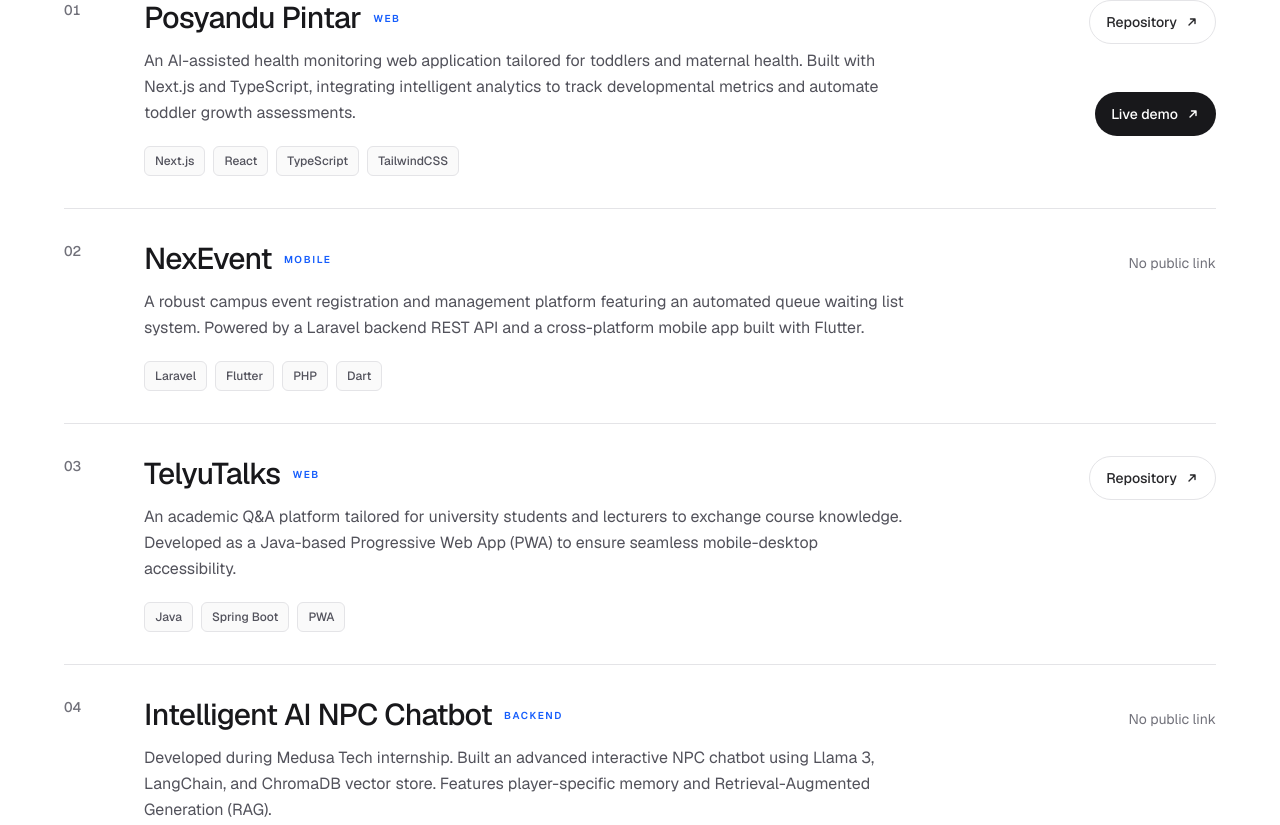
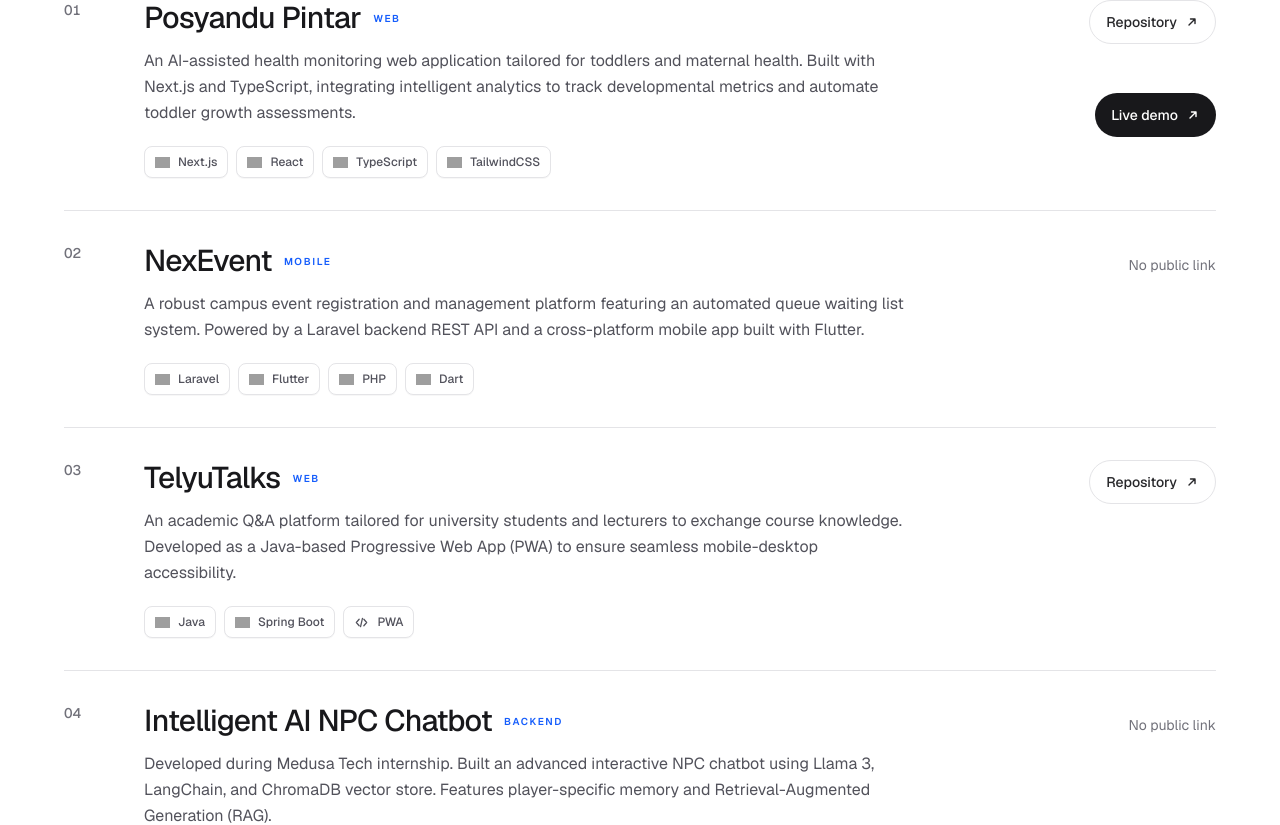
Before and after one commit to Tisee747/tisee-portfolio-v2, a Next.js app: page /projects in a window 1280 px wide. Shown: the part 478-1303 px from the top of the page. Built offline with nearby package versions, Linux system fonts and the light colour scheme; grey boxes are pictures that could not be loaded.

Commit message:
feat: add project technology icons

```diff
--- a/src/app/projects/page.tsx
+++ b/src/app/projects/page.tsx
@@ -6,6 +6,23 @@ import { cn } from "@/lib/utils";
 import { projectsData } from "@/data/portfolioData";
 
 const FILTERS = ["All", "Web", "Mobile", "AI/ML", "Backend"];
+
+const TECHNOLOGY_ICONS: Record<string, string> = {
+  "Next.js": "nextdotjs",
+  React: "react",
+  TypeScript: "typescript",
+  TailwindCSS: "tailwindcss",
+  Laravel: "laravel",
+  Flutter: "flutter",
+  PHP: "php",
+  Dart: "dart",
+  Java: "openjdk",
+  "Spring Boot": "springboot",
+  Python: "python",
+  Streamlit: "streamlit",
+  OpenCV: "opencv",
+  LangChain: "langchain",
+};
 
 function getProjectCategory(project: (typeof projectsData)[number]) {
   if (project.projectLayout === "none") return "Backend";
@@ -33,6 +50,47 @@ function ExternalArrowIcon() {
         strokeLinejoin="round"
       />
     </svg>
+  );
+}
+
+function FallbackTechnologyIcon() {
+  return (
+    <svg
+      aria-hidden="true"
+      width="15"
+      height="15"
+      viewBox="0 0 16 16"
+      fill="none"
+      xmlns="http://www.w3.org/2000/svg"
+      className="shrink-0"
+    >
+      <path
+        d="M5.5 4.5L2.5 8L5.5 11.5M10.5 4.5L13.5 8L10.5 11.5M9 3.5L7 12.5"
+        stroke="currentColor"
+        strokeWidth="1.35"
+        strokeLinecap="round"
+        strokeLinejoin="round"
+      />
+    </svg>
+  );
+}
+
+function TechnologyIcon({ technology }: { technology: string }) {
+  const slug = TECHNOLOGY_ICONS[technology];
+
+  if (!slug) {
+    return <FallbackTechnologyIcon />;
+  }
+
+  return (
+    <img
+      src={`https://cdn.simpleicons.org/${slug}/52525B`}
+      alt=""
+      aria-hidden="true"
+      loading="lazy"
+      decoding="async"
+      className="h-[15px] w-[15px] shrink-0 object-contain"
+    />
   );
 }
 
@@ -120,8 +178,9 @@ export default function ProjectsPage() {
                   {(project.technologies ?? []).map((technology) => (
                     <span
                       key={technology}
-                      className="whitespace-nowrap rounded-md border border-zinc-200 bg-zinc-50 px-2.5 py-1.5 text-xs font-medium text-zinc-600"
+                      className="inline-flex min-h-8 items-center gap-2 whitespace-nowrap rounded-lg border border-zinc-200 bg-white px-2.5 py-1.5 text-xs font-medium text-zinc-600 shadow-[0_1px_0_rgba(24,24,27,0.03)]"
                     >
+                      <TechnologyIcon technology={technology} />
                       {technology}
                     </span>
                   ))}
```
